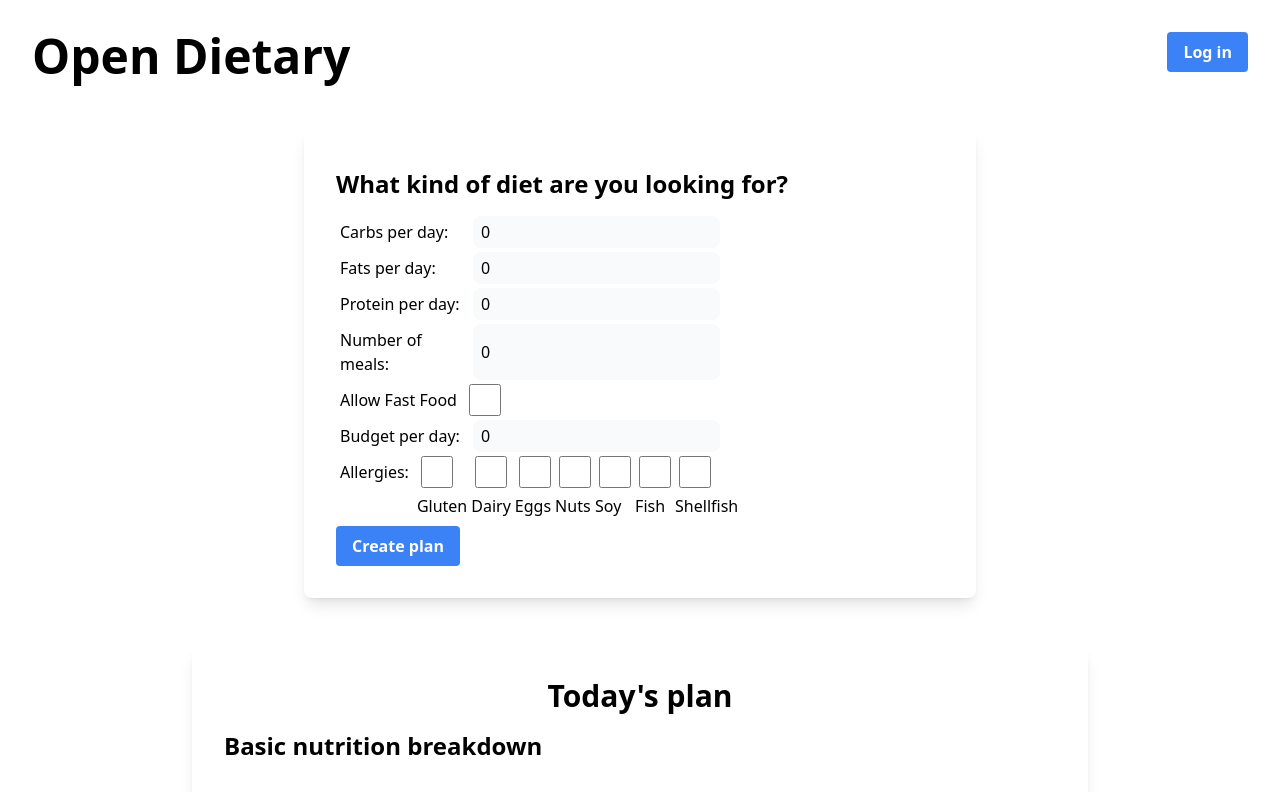
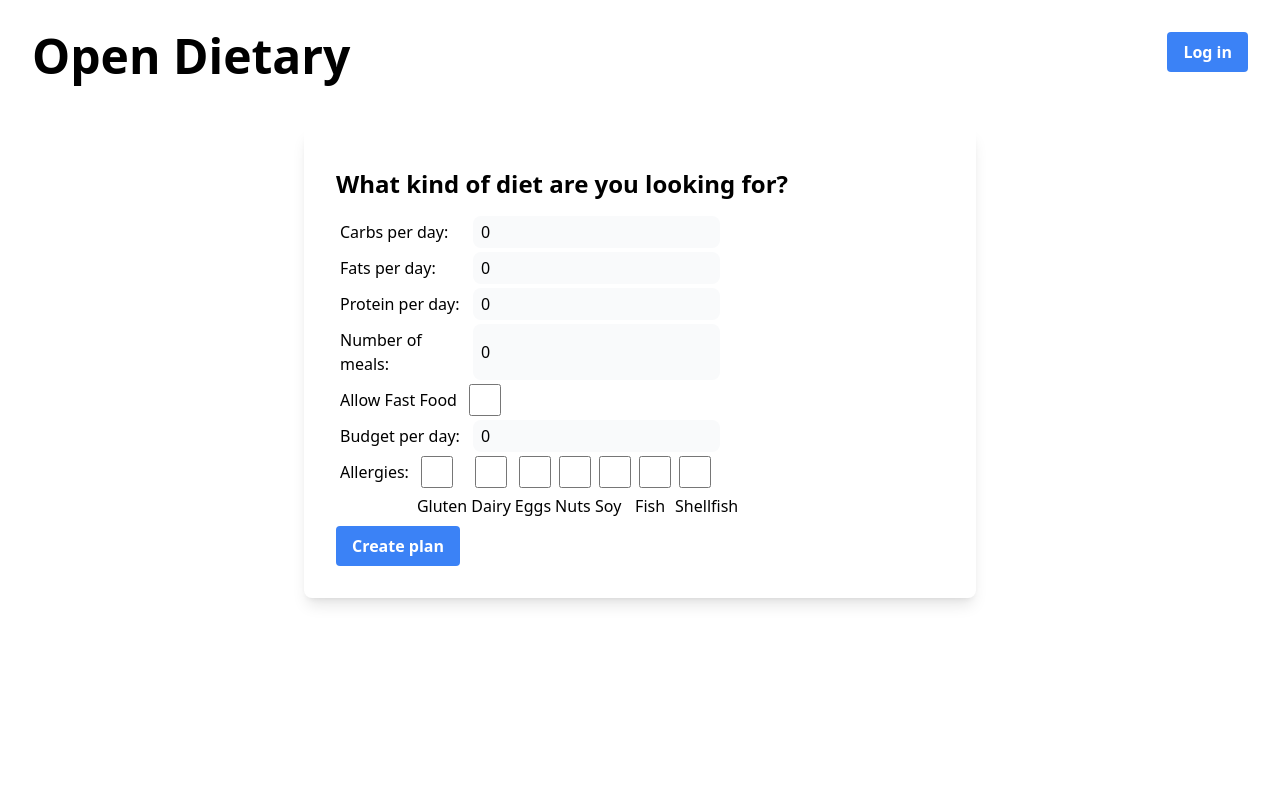
Before and after one commit to aayc/opendietary, a Next.js app in the folder web/: page / in a window 1280 px wide. Shown: the top 792 px of the page. Built offline with nearby package versions, Linux system fonts and the light colour scheme.

Commit message:
Reorder meal

```diff
--- a/web/pages/index.tsx
+++ b/web/pages/index.tsx
@@ -13,7 +13,7 @@ import LineChartDemo from "../widgets/LineChart";
 
 export default function Home() {
   const [loading, setLoading] = useState(false);
-  const [plan, setPlan] = useState({ hey: 3 });
+  const [plan, setPlan] = useState(null);
 
   const requestPlanForParameters = (parameters: DietParameters) => {
     if (!loading) {
@@ -74,6 +74,8 @@ export default function Home() {
                 <div className="flex justify-center mb-4">
                   <h2>Today's plan</h2>
                 </div>
+                <h3>Your meals for today</h3>
+                <p>Imagine some carousel with cards</p>
                 <h3>Basic nutrition breakdown</h3>
                 <div className="flex mt-6 mb-10 justify-between">
                   <PieChartDemo></PieChartDemo>
@@ -88,7 +90,6 @@ export default function Home() {
                 <div className="mt-6 mb-10">
                   <LineChartDemo></LineChartDemo>
                 </div>
-                <h3>Your meals for today</h3>
               </div>
             )}
           </div>
```
